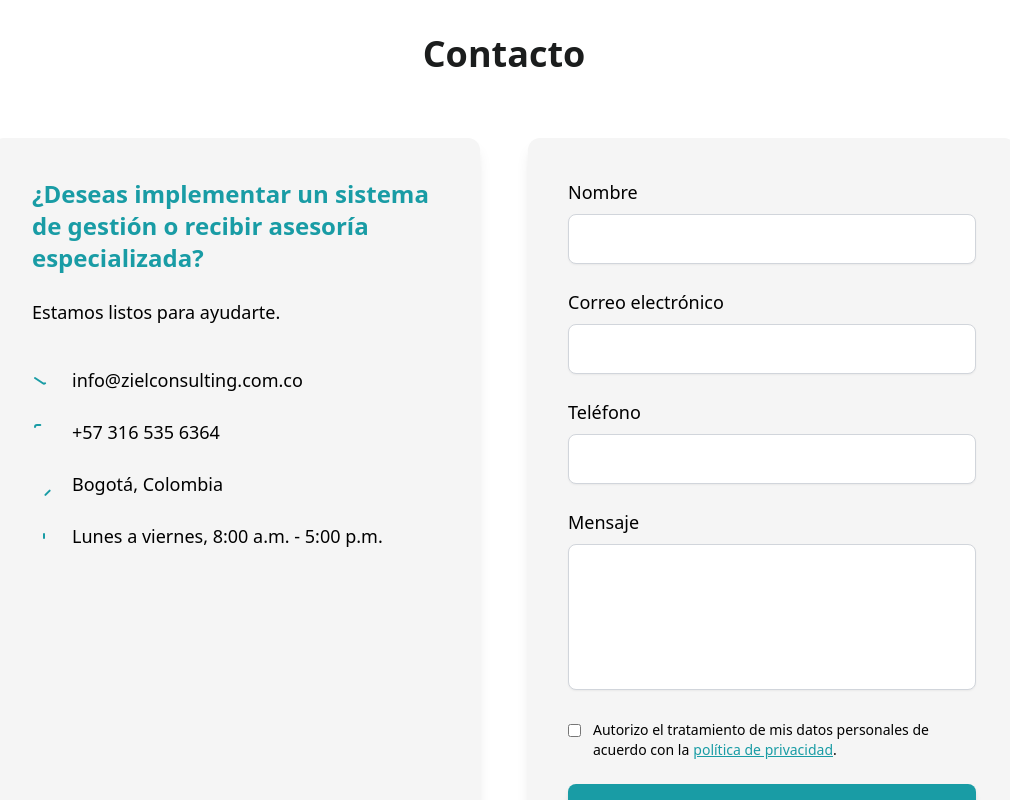
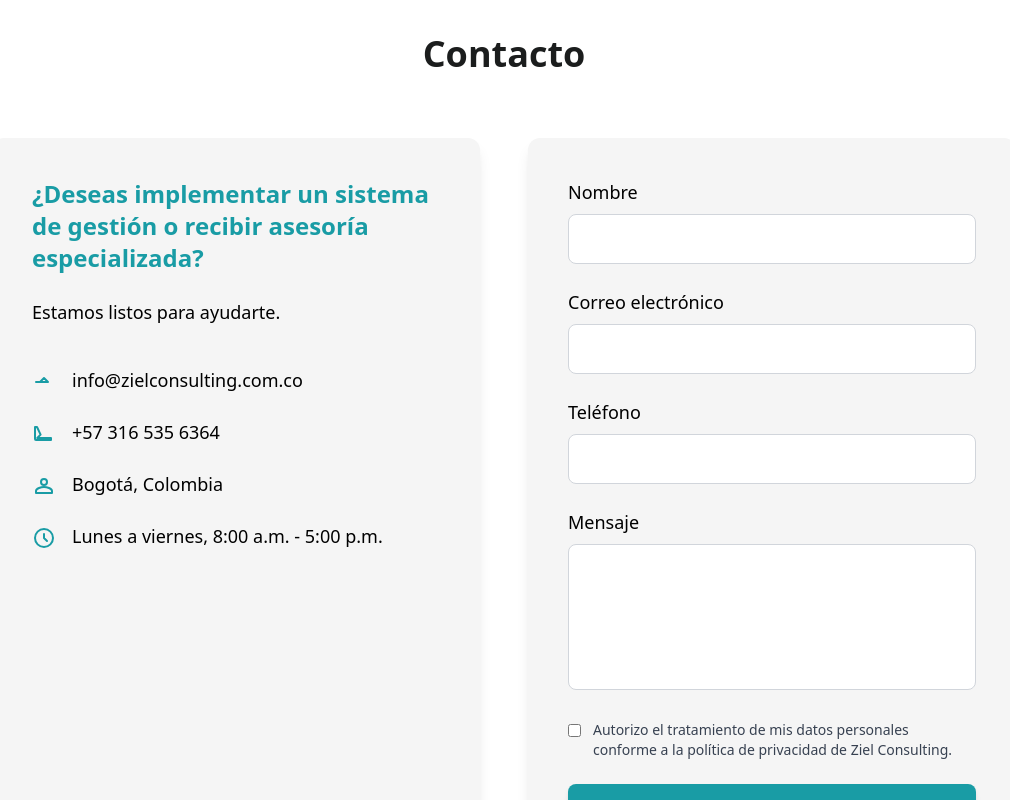
Before and after one commit to juliiancho/Zielconsulting.com.co, a React (Create React App) app: page / in a window 1280 px wide. Shown: the part 2800-3600 px from the top of the page, without its empty margins (136-1146 px from the left). Built offline with nearby package versions, Linux system fonts and the light colour scheme.

Commit message:
Update Contact.js

```diff
--- a/src/components/Contact.js
+++ b/src/components/Contact.js
@@ -5,18 +5,25 @@ const Contact = () => {
     name: '',
     email: '',
     phone: '',
-    message: ''
+    message: '',
+    consent: false,
   });
 
   const handleChange = (e) => {
+    const { name, value, type, checked } = e.target;
     setFormData({
       ...formData,
-      [e.target.name]: e.target.value
+      [name]: type === 'checkbox' ? checked : value,
     });
   };
 
   const handleSubmit = (e) => {
     e.preventDefault();
+
+    if (!formData.consent) {
+      alert('Por favor acepta el tratamiento de datos personales.');
+      return;
+    }
 
     const { name, email, phone, message } = formData;
     const recipientEmail = 'juliandgutierrezc95@gmail.com';
@@ -29,7 +36,7 @@ const Contact = () => {
     );
 
     window.location.href = `mailto:${recipientEmail}?subject=${subject}&body=${body}`;
-    setFormData({ name: '', email: '', phone: '', message: '' });
+    setFormData({ name: '', email: '', phone: '', message: '', consent: false });
     alert('Se abrirá tu cliente de correo para enviar el mensaje. ¡Gracias por contactarnos!');
   };
 
@@ -39,44 +46,53 @@ const Contact = () => {
         <h2 className="text-4xl font-bold text-center text-[#1b1d1d] mb-16">Contacto</h2>
 
         <div className="grid md:grid-cols-2 gap-12 max-w-5xl mx-auto">
-          <div className="bg-[#f5f5f5] p-10 rounded-xl shadow-lg">
+          {/* Lado izquierdo - información */}
+          <div className="bg-[#f5f5f5] p-10 rounded-xl shadow-lg text-black">
             <h3 className="text-2xl font-bold text-[#199ca5] mb-6">
               ¿Deseas implementar un sistema de gestión o recibir asesoría especializada?
             </h3>
-            <p className="text-black mb-10 text-lg">Estamos listos para ayudarte.</p>
+            <p className="mb-10 text-lg">Estamos listos para ayudarte.</p>
 
-            <div className="space-y-6 text-black">
+            <div className="space-y-6">
+              {/* Email */}
               <div className="flex items-start">
-                <svg className="w-6 h-6 text-[#199ca5] mt-1 mr-4 flex-shrink-0" fill="none" stroke="currentColor" viewBox="0 0 24 24">
-                  <path strokeLinecap="round" strokeLinejoin="round" strokeWidth={2} d="M3 8l7.89 5.26a2 2 0 002.22 0L21 8..." />
+                <svg className="w-6 h-6 text-[#199ca5] mt-1 mr-4" fill="none" stroke="currentColor" viewBox="0 0 24 24">
+                  <path strokeLinecap="round" strokeLinejoin="round" strokeWidth={2} d="M16 12l-4-4-4 4m8 0H4" />
                 </svg>
                 <span className="text-lg">info@zielconsulting.com.co</span>
               </div>
+
+              {/* Teléfono */}
               <div className="flex items-start">
-                <svg className="w-6 h-6 text-[#199ca5] mt-1 mr-4 flex-shrink-0" fill="none" stroke="currentColor" viewBox="0 0 24 24">
-                  <path strokeLinecap="round" strokeLinejoin="round" strokeWidth={2} d="M3 5a2 2 0 012-2h3.28a1..." />
+                <svg className="w-6 h-6 text-[#199ca5] mt-1 mr-4" fill="none" stroke="currentColor" viewBox="0 0 24 24">
+                  <path strokeLinecap="round" strokeLinejoin="round" strokeWidth={2} d="M3 5h2l3.6 7.59L5.25 16H19v2H4a1 1 0 01-1-1V5z" />
                 </svg>
                 <span className="text-lg">+57 316 535 6364</span>
               </div>
+
+              {/* Dirección */}
               <div className="flex items-start">
-                <svg className="w-6 h-6 text-[#199ca5] mt-1 mr-4 flex-shrink-0" fill="none" stroke="currentColor" viewBox="0 0 24 24">
-                  <path strokeLinecap="round" strokeLinejoin="round" strokeWidth={2} d="M17.657 16.657L13.414 20.9a1.998..." />
+                <svg className="w-6 h-6 text-[#199ca5] mt-1 mr-4" fill="none" stroke="currentColor" viewBox="0 0 24 24">
+                  <path strokeLinecap="round" strokeLinejoin="round" strokeWidth={2} d="M12 11c1.656 0 3-1.344 3-3s-1.344-3-3-3-3 1.344-3 3 1.344 3 3 3zm0 2c-2.67 0-8 1.34-8 4v2h16v-2c0-2.66-5.33-4-8-4z" />
                 </svg>
                 <span className="text-lg">Bogotá, Colombia</span>
               </div>
+
+              {/* Horario */}
               <div className="flex items-start">
-                <svg className="w-6 h-6 text-[#199ca5] mt-1 mr-4 flex-shrink-0" fill="none" stroke="currentColor" viewBox="0 0 24 24">
-                  <path strokeLinecap="round" strokeLinejoin="round" strokeWidth={2} d="M12 8v4l3 3..." />
+                <svg className="w-6 h-6 text-[#199ca5] mt-1 mr-4" fill="none" stroke="currentColor" viewBox="0 0 24 24">
+                  <path strokeLinecap="round" strokeLinejoin="round" strokeWidth={2} d="M12 8v4l3 3m6-3a9 9 0 11-18 0 9 9 0 0118 0z" />
                 </svg>
                 <span className="text-lg">Lunes a viernes, 8:00 a.m. - 5:00 p.m.</span>
               </div>
             </div>
           </div>
 
+          {/* Lado derecho - formulario */}
           <div className="bg-[#f5f5f5] p-10 rounded-xl shadow-lg">
-            <form onSubmit={handleSubmit} className="space-y-6">
+            <form onSubmit={handleSubmit} className="space-y-6 text-black">
               <div>
-                <label htmlFor="name" className="block text-lg font-medium text-black mb-2">Nombre</label>
+                <label htmlFor="name" className="block text-lg font-medium mb-2">Nombre</label>
                 <input
                   type="text"
                   id="name"
@@ -84,12 +100,11 @@ const Contact = () => {
                   required
                   value={formData.name}
                   onChange={handleChange}
-                  className="w-full border border-gray-300 rounded-lg shadow-sm py-3 px-4 text-black focus:outline-none focus:ring-2 focus:ring-[#199ca5]"
+                  className="w-full border border-gray-300 rounded-lg py-3 px-4 focus:ring-[#199ca5] focus:border-[#199ca5]"
                 />
               </div>
-
               <div>
-                <label htmlFor="email" className="block text-lg font-medium text-black mb-2">Correo electrónico</label>
+                <label htmlFor="email" className="block text-lg font-medium mb-2">Correo electrónico</label>
                 <input
                   type="email"
                   id="email"
@@ -97,24 +112,22 @@ const Contact = () => {
                   required
                   value={formData.email}
                   onChange={handleChange}
-                  className="w-full border border-gray-300 rounded-lg shadow-sm py-3 px-4 text-black focus:outline-none focus:ring-2 focus:ring-[#199ca5]"
+                  className="w-full border border-gray-300 rounded-lg py-3 px-4 focus:ring-[#199ca5] focus:border-[#199ca5]"
                 />
               </div>
-
               <div>
-                <label htmlFor="phone" className="block text-lg font-medium text-black mb-2">Teléfono</label>
+                <label htmlFor="phone" className="block text-lg font-medium mb-2">Teléfono</label>
                 <input
                   type="tel"
                   id="phone"
                   name="phone"
                   value={formData.phone}
                   onChange={handleChange}
-                  className="w-full border border-gray-300 rounded-lg shadow-sm py-3 px-4 text-black focus:outline-none focus:ring-2 focus:ring-[#199ca5]"
+                  className="w-full border border-gray-300 rounded-lg py-3 px-4 focus:ring-[#199ca5] focus:border-[#199ca5]"
                 />
               </div>
-
               <div>
-                <label htmlFor="message" className="block text-lg font-medium text-black mb-2">Mensaje</label>
+                <label htmlFor="message" className="block text-lg font-medium mb-2">Mensaje</label>
                 <textarea
                   id="message"
                   name="message"
@@ -122,30 +135,29 @@ const Contact = () => {
                   required
                   value={formData.message}
                   onChange={handleChange}
-                  className="w-full border border-gray-300 rounded-lg shadow-sm py-3 px-4 text-black resize-none focus:outline-none focus:ring-2 focus:ring-[#199ca5]"
+                  className="w-full border border-gray-300 rounded-lg py-3 px-4 resize-none focus:ring-[#199ca5] focus:border-[#199ca5]"
                 ></textarea>
               </div>
 
-              {/* ✅ Consentimiento de datos personales */}
-              <div className="flex items-start mb-4">
+              {/* Autorización tratamiento de datos */}
+              <div className="flex items-start">
                 <input
                   type="checkbox"
-                  id="dataConsent"
-                  required
+                  id="consent"
+                  name="consent"
+                  checked={formData.consent}
+                  onChange={handleChange}
                   className="mt-1 mr-3"
                 />
-                <label htmlFor="dataConsent" className="text-sm text-black">
-                  Autorizo el tratamiento de mis datos personales de acuerdo con la
-                  <a href="/politica-de-privacidad" target="_blank" rel="noopener noreferrer" className="text-[#199ca5] underline ml-1">
-                    política de privacidad
-                  </a>.
+                <label htmlFor="consent" className="text-sm text-gray-700">
+                  Autorizo el tratamiento de mis datos personales conforme a la política de privacidad de Ziel Consulting.
                 </label>
               </div>
 
               <div>
                 <button
                   type="submit"
-                  className="w-full bg-[#199ca5] text-white py-3 px-4 rounded-lg font-semibold text-lg hover:bg-[#14818a] transition-all duration-300 transform hover:-translate-y-0.5 shadow-md hover:shadow-lg"
+                  className="w-full bg-[#199ca5] text-white py-3 px-4 rounded-lg font-semibold text-lg hover:bg-[#14818a] transition duration-300 shadow-md hover:shadow-lg"
                 >
                   Enviar mensaje
                 </button>
```
